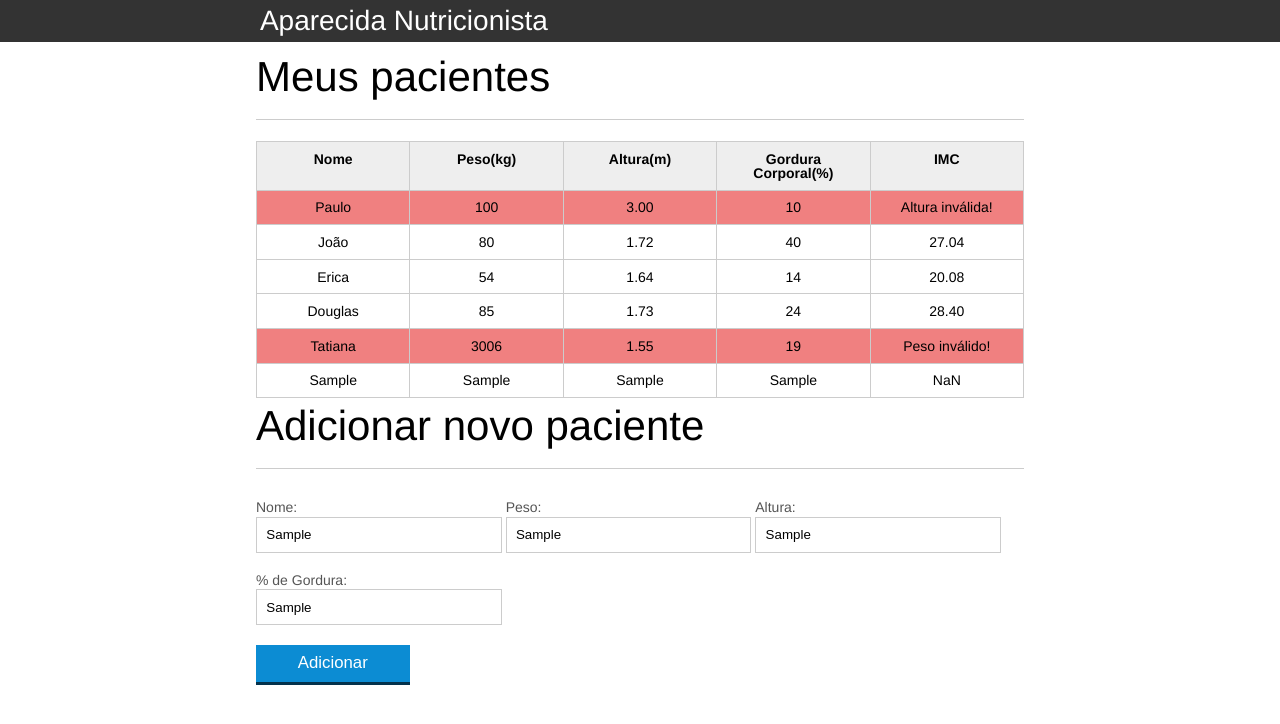
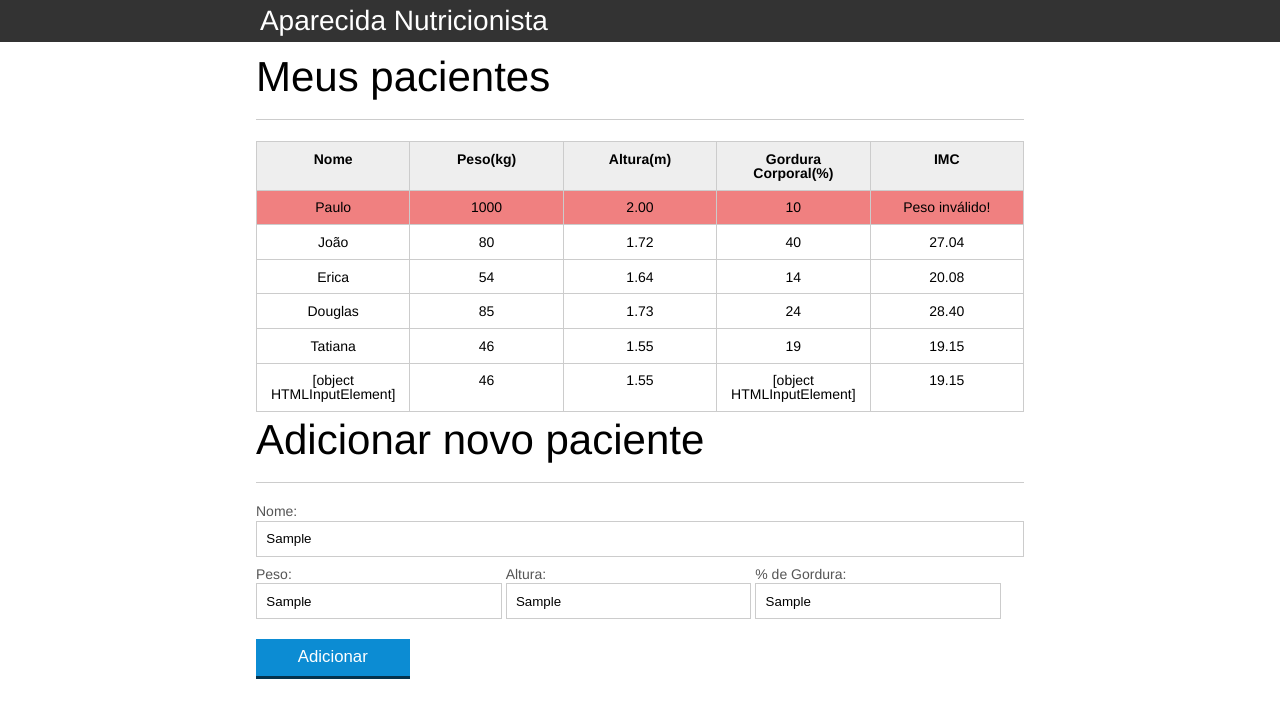
Before and after one commit to CaioAnd/curso-javascript, a plain HTML site: page aula001/introducao-javascript/index.html in a window 1280 px wide. Both pictures are taken after typing "Sample", "Sample", "Sample", "Sample" into the empty fields and a click on the button "Adicionar". Drawn offline with Linux system fonts and the light colour scheme.

Commit message:
"Criando um objeto paciente" aula 5 concluída

```diff
--- a/aula001/introducao-javascript/index.html
+++ b/aula001/introducao-javascript/index.html
@@ -31,8 +31,8 @@
 					<tbody id="tabela-pacientes">
 						<tr class="paciente" id="primeiro-paciente">
 							<td class="info-nome">Paulo</td>
-							<td class="info-peso">100</td>
-							<td class="info-altura">3.00</td>
+							<td class="info-peso">1000</td>
+							<td class="info-altura">2.00</td>
 							<td class="info-gordura">10</td>
 							<td class="info-imc">0</td>
 						</tr>
@@ -62,22 +62,20 @@
 						</tr>
 						<tr class="paciente" >
 							<td class="info-nome">Tatiana</td>
-							<td class="info-peso">3006</td>
+							<td class="info-peso">46</td>
 							<td class="info-altura">1.55</td>
 							<td class="info-gordura">19</td>
 							<td class="info-imc">0</td>
 						</tr>
 					</tbody>
 				</table>
-
 			</section>
 		</main>
 
-		<!-- ... -->
 		<section class="container">
 			<h2 id="titulo-form">Adicionar novo paciente</h2>
 			<form id="form-adiciona">
-				<div class="grupo">
+				<div class="">
 					<label for="nome">Nome:</label>
 					<input id="nome" name="nome" type="text" placeholder="digite o nome do seu paciente" class="campo">
 				</div>
@@ -91,15 +89,15 @@
 				</div>
 				<div class="grupo">
 					<label for="gordura">% de Gordura:</label>
-					<input id="gordura" type="text" placeholder="digite a porcentagem de gordura do seu paciente" class="campo campo-medio">
+					<input id="gordura" name="gordura" type="text" placeholder="digite a porcentagem de gordura do seu paciente" class="campo campo-medio">
 				</div>
 
 				<button id="adicionar-paciente" class="botao bto-principal">Adicionar</button>
 			</form>
 		</section>
 
+		<script src="js/form.js"></script>
 		<script src="js/calcula-imc.js"></script>
-		<script src="js/form.js"></script>
 
 	</body>
 </html>
--- a/aula001/introducao-javascript/js/form.js
+++ b/aula001/introducao-javascript/js/form.js
@@ -3,12 +3,10 @@ botaoAdicionar.addEventListener("click", function(event){
     event.preventDefault();
 
     var form = document.querySelector("#form-adiciona");
+    // Extraindo informações do paciente do form
+    obtemPacienteDoFormulario(form);
 
-    var nome = form.nome.value;
-    var peso = form.peso.value;
-    var altura = form.altura.value;
-    var gordura = form.gordura.value;
-
+    // Criando a td e a tr do paciente
     var pacienteTr = document.createElement("tr");
 
     var nomeTd = document.createElement("td");
@@ -29,7 +27,21 @@ botaoAdicionar.addEventListener("click", function(event){
     pacienteTr.appendChild(gorduraTd);
     pacienteTr.appendChild(imcTd);
 
+    // Adicionando o paciente na tabela
     var tabela = document.querySelector("#tabela-pacientes");
 
     tabela.appendChild(pacienteTr);
 });
+
+function obtemPacienteDoFormulario(form){
+
+    var paciente = {
+        nome: form.nome.value,
+        peso: form.peso.value,
+        altura: form.altura.value,
+        gordura: form.gordura.value,
+        imc: calculaImc(form.peso.value, form.altura.value)
+    }
+
+    return paciente;
+}
```
Also changed, not shown: aula001/introducao-javascript/js/principal.js (added, +39 -0 lines).
